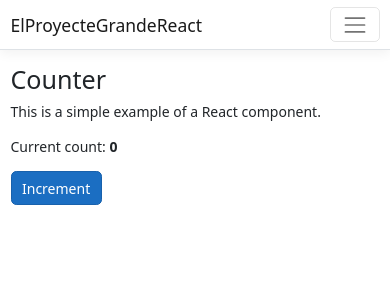
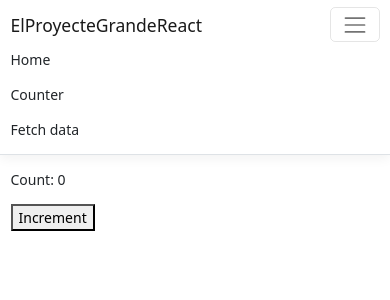
Before and after one commit to galveron/El-Proyecte-Grande, a React (Create React App) app in the folder ElProyecteGrande/ElProyecteGrande/ClientApp/: page /counter in a window 390 px wide. Shown: the top 300 px of the page. Built offline with nearby package versions, Linux system fonts and the light colour scheme.

Commit message:
update - change react components to functions

```diff
--- a/ElProyecteGrande/ElProyecteGrande/ClientApp/src/App.js
+++ b/ElProyecteGrande/ElProyecteGrande/ClientApp/src/App.js
@@ -1,13 +1,10 @@
-import React, { Component } from 'react';
 import { Route, Routes } from 'react-router-dom';
 import AppRoutes from './AppRoutes';
-import { Layout } from './components/Layout';
+import  Layout  from './components/Layout';
 import './custom.css';
 
-export default class App extends Component {
-  static displayName = App.name;
+function App(){
 
-  render() {
     return (
       <Layout>
         <Routes>
@@ -18,5 +15,6 @@ export default class App extends Component {
         </Routes>
       </Layout>
     );
-  }
 }
+
+export default App;
--- a/ElProyecteGrande/ElProyecteGrande/ClientApp/src/AppRoutes.js
+++ b/ElProyecteGrande/ElProyecteGrande/ClientApp/src/AppRoutes.js
@@ -1,6 +1,6 @@
-import { Counter } from "./components/Counter";
-import { FetchData } from "./components/FetchData";
-import { Home } from "./components/Home";
+import  Counter  from "./components/Counter";
+import  FetchData  from "./components/FetchData";
+import  Home  from "./components/Home";
 
 const AppRoutes = [
   {
--- a/ElProyecteGrande/ElProyecteGrande/ClientApp/src/components/Counter.js
+++ b/ElProyecteGrande/ElProyecteGrande/ClientApp/src/components/Counter.js
@@ -1,31 +1,18 @@
-import React, { Component } from 'react';
+import React, { useState } from 'react';
 
-export class Counter extends Component {
-  static displayName = Counter.name;
+function Counter() {
+    const [count, setCount] = useState(0);
 
-  constructor(props) {
-    super(props);
-    this.state = { currentCount: 0 };
-    this.incrementCounter = this.incrementCounter.bind(this);
-  }
+    function increment() {
+        setCount(count + 1);
+    }
 
-  incrementCounter() {
-    this.setState({
-      currentCount: this.state.currentCount + 1
-    });
-  }
+    return (
+        <div>
+            <p>Count: {count}</p>
+            <button onClick={increment}>Increment</button>
+        </div>
+    );
+}
 
-  render() {
-    return (
-      <div>
-        <h1>Counter</h1>
-
-        <p>This is a simple example of a React component.</p>
-
-        <p aria-live="polite">Current count: <strong>{this.state.currentCount}</strong></p>
-
-        <button className="btn btn-primary" onClick={this.incrementCounter}>Increment</button>
-      </div>
-    );
-  }
-}
+export default Counter;
--- a/ElProyecteGrande/ElProyecteGrande/ClientApp/src/components/FetchData.js
+++ b/ElProyecteGrande/ElProyecteGrande/ClientApp/src/components/FetchData.js
@@ -1,18 +1,25 @@
-import React, { Component } from 'react';
+import React, { useState, useEffect } from 'react';
 
-export class FetchData extends Component {
-  static displayName = FetchData.name;
+function FetchData(){
 
-  constructor(props) {
-    super(props);
-    this.state = { user: [], loading: true };
+  const [users, setUsers] = useState([]);
+  const [loading, setLoading] = useState(true);
+
+   useEffect(() => {
+    let data = fetchAllUser();
+    data.then(userData => setUsers(userData), setLoading(false))
+  },[])
+
+  async function fetchAllUser(){
+     try {
+       const response = await fetch('User/GetAllUser');
+       return await response.json();
+     } catch (error){
+       throw error
+     }
   }
 
-  componentDidMount() {
-    this.populateWeatherData();
-  }
-
-  static renderForecastsTable(user) {
+  function RenderUsersTable() {
     return (
       <table className="table table-striped" aria-labelledby="tableLabel">
         <thead>
@@ -22,7 +29,7 @@ export class FetchData extends Component {
           </tr>
         </thead>
         <tbody>
-        {user.map(user =>
+        {users.map(user =>
           <tr key={user.id}>
             <th>{user.username}</th>
             <th>{user.password}</th>
@@ -33,25 +40,14 @@ export class FetchData extends Component {
     );
   }
 
-  render() {
-    let contents = this.state.loading
-      ? <p><em>Loading...</em></p>
-      : FetchData.renderForecastsTable(this.state.user);
-
     return (
       <div>
         <h1 id="tableLabel">Weather forecast</h1>
         <p>This component demonstrates fetching data from the server.</p>
-        {contents}
+        {loading ? <p><em>Loading...</em></p> : RenderUsersTable()}
       </div>
     );
-  }
 
-  async populateWeatherData() {
-    const response = await fetch('User/GetAllUser');
-    const data = await response.json();
-    console.log(data)
-    console.log(data[0])
-    this.setState({ user: data, loading: false });
-  }
 }
+
+export default FetchData;
--- a/ElProyecteGrande/ElProyecteGrande/ClientApp/src/components/Home.js
+++ b/ElProyecteGrande/ElProyecteGrande/ClientApp/src/components/Home.js
@@ -1,9 +1,6 @@
-import React, { Component } from 'react';
 
-export class Home extends Component {
-  static displayName = Home.name;
+function Home(){
 
-  render() {
     return (
       <div>
         <h1>Hello, world!</h1>
@@ -22,5 +19,6 @@ export class Home extends Component {
         <p>The <code>ClientApp</code> subdirectory is a standard React application based on the <code>create-react-app</code> template. If you open a command prompt in that directory, you can run <code>npm</code> commands such as <code>npm test</code> or <code>npm install</code>.</p>
       </div>
     );
-  }
 }
+
+export default Home;
--- a/ElProyecteGrande/ElProyecteGrande/ClientApp/src/components/Layout.js
+++ b/ElProyecteGrande/ElProyecteGrande/ClientApp/src/components/Layout.js
@@ -1,18 +1,16 @@
-import React, { Component } from 'react';
 import { Container } from 'reactstrap';
-import { NavMenu } from './NavMenu';
+import  NavMenu  from './NavMenu';
 
-export class Layout extends Component {
-  static displayName = Layout.name;
+function Layout(props){
 
-  render() {
     return (
       <div>
         <NavMenu />
         <Container tag="main">
-          {this.props.children}
+          {props.children}
         </Container>
       </div>
     );
-  }
 }
+
+export default Layout;
--- a/ElProyecteGrande/ElProyecteGrande/ClientApp/src/components/NavMenu.js
+++ b/ElProyecteGrande/ElProyecteGrande/ClientApp/src/components/NavMenu.js
@@ -1,33 +1,21 @@
-import React, { Component } from 'react';
+import React, { useState } from 'react';
 import { Collapse, Navbar, NavbarBrand, NavbarToggler, NavItem, NavLink } from 'reactstrap';
 import { Link } from 'react-router-dom';
 import './NavMenu.css';
 
-export class NavMenu extends Component {
-  static displayName = NavMenu.name;
+function NavMenu(){
 
-  constructor (props) {
-    super(props);
+  const [collapsed, setCollapsed] = useState(false);
 
-    this.toggleNavbar = this.toggleNavbar.bind(this);
-    this.state = {
-      collapsed: true
-    };
+  function ToggleNavbar(){
+    collapsed ? setCollapsed(false) : setCollapsed(true);
   }
-
-  toggleNavbar () {
-    this.setState({
-      collapsed: !this.state.collapsed
-    });
-  }
-
-  render() {
     return (
       <header>
         <Navbar className="navbar-expand-sm navbar-toggleable-sm ng-white border-bottom box-shadow mb-3" container light>
           <NavbarBrand tag={Link} to="/">ElProyecteGrandeReact</NavbarBrand>
-          <NavbarToggler onClick={this.toggleNavbar} className="mr-2" />
-          <Collapse className="d-sm-inline-flex flex-sm-row-reverse" isOpen={!this.state.collapsed} navbar>
+          <NavbarToggler onClick={ToggleNavbar} className="mr-2" />
+          <Collapse className="d-sm-inline-flex flex-sm-row-reverse" isOpen={!collapsed} navbar>
             <ul className="navbar-nav flex-grow">
               <NavItem>
                 <NavLink tag={Link} className="text-dark" to="/">Home</NavLink>
@@ -43,5 +31,6 @@ export class NavMenu extends Component {
         </Navbar>
       </header>
     );
-  }
 }
+
+export default NavMenu;
--- a/ElProyecteGrande/ElProyecteGrande/ClientApp/src/index.js
+++ b/ElProyecteGrande/ElProyecteGrande/ClientApp/src/index.js
@@ -5,6 +5,7 @@ import { BrowserRouter } from 'react-router-dom';
 import App from './App';
 import * as serviceWorkerRegistration from './serviceWorkerRegistration';
 import reportWebVitals from './reportWebVitals';
+
 
 const baseUrl = document.getElementsByTagName('base')[0].getAttribute('href');
 const rootElement = document.getElementById('root');
```
